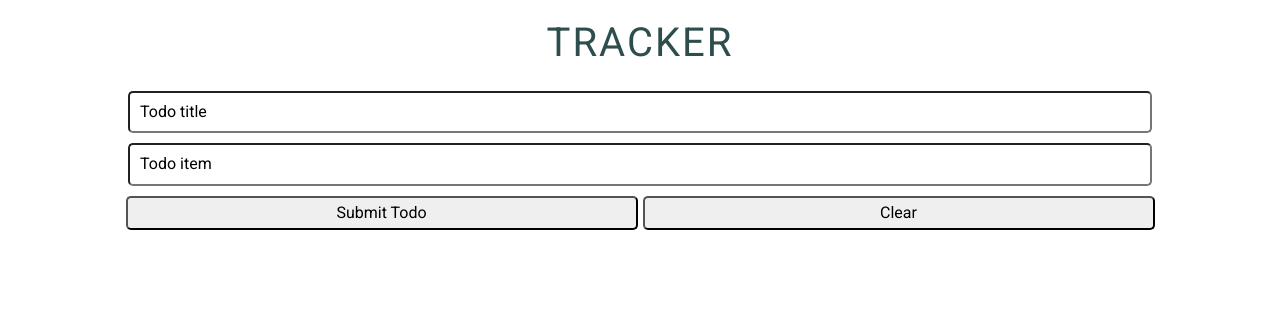
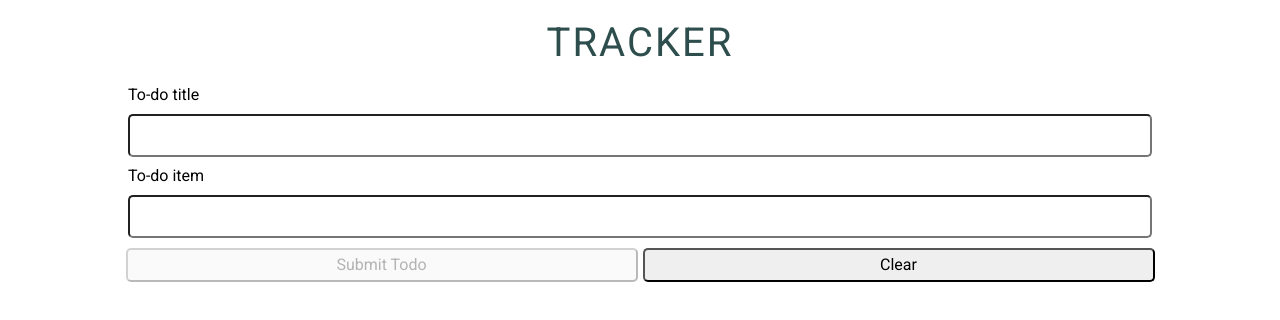
Before and after one commit to whitneyburton/todo-fe, a React (Create React App) app: page / in a window 1280 px wide. Shown: the top 320 px of the page. Built offline with nearby package versions, Linux system fonts and the light colour scheme; no server answers.

Commit message:
Add labels to inputs, clear inputs on submit, disable save btn

```diff
--- a/src/containers/TodoForm/TodoForm.js
+++ b/src/containers/TodoForm/TodoForm.js
@@ -2,15 +2,17 @@ import React, { useState } from 'react';
 import { connect } from 'react-redux';
 import { postTodo } from '../../thunks/postTodo';
 import { postItem } from '../../thunks/postItem';
+import { isNullOrUndefined } from 'util';
 
 export const TodoForm = ({ postTodo, postItem }) => {
-  const [title, editTitle] = useState('Todo title');
-  const [item, editItem] = useState('Todo item');
+  const [title, editTitle] = useState('');
+  const [item, editItem] = useState('');
 
   const submitTodo = async () => {
     const newTodo = await postTodo(title, 2);
     const { id } = newTodo;
     postItem(item, false, id)
+    clearTodo();
   }
 
   const clearTodo = () => {
@@ -20,20 +22,19 @@ export const TodoForm = ({ postTodo, postItem }) => {
 
   return (
     <div className='TodoForm'>
-      <input className='title-input' placeholder={title} value={title} onClick={() => editTitle('')} onChange={e => editTitle(e.target.value)} />
-      <input className='item-input' placeholder={item} value={item} onClick={() => editItem('')} onChange={e => editItem(e.target.value)} />
-      <button className='submit-button' onClick={() => submitTodo()}>Submit Todo</button>
+      <label for='title-input'>To-do title</label>
+      <input className='title-input' name='title-input' value={title} onClick={() => editTitle('')} onChange={e => editTitle(e.target.value)} />
+      <label for='item-input'>To-do item</label>
+      <input className='item-input' name='item-input' value={item} onClick={() => editItem('')} onChange={e => editItem(e.target.value)} />
+      <button className='submit-button' disabled={title.trim() === '' || item.trim() === ''} onClick={() => submitTodo()}>Submit Todo</button>
       <button className='clear-button' onClick={() => clearTodo()}>Clear</button>
     </div>
   );
 };
-
-export const mapStateToProps = state => ({
-});
 
 export const mapDispatchToProps = dispatch => ({
   postTodo: (todo, id) => dispatch(postTodo(todo, id)),
   postItem: (name, done, id) => dispatch(postItem(name, done, id))
 });
 
-export default connect(mapStateToProps, mapDispatchToProps)(TodoForm);
+export default connect(null, mapDispatchToProps)(TodoForm);
--- a/src/styles/_TodoForm.scss
+++ b/src/styles/_TodoForm.scss
@@ -26,4 +26,11 @@
   .clear-button {
     margin: 5px auto 5px 5px;
   }
+
+  label {
+    display: block;
+    text-align: left;
+    width: 80%;
+    margin: 5px auto;
+  }
 }
```
